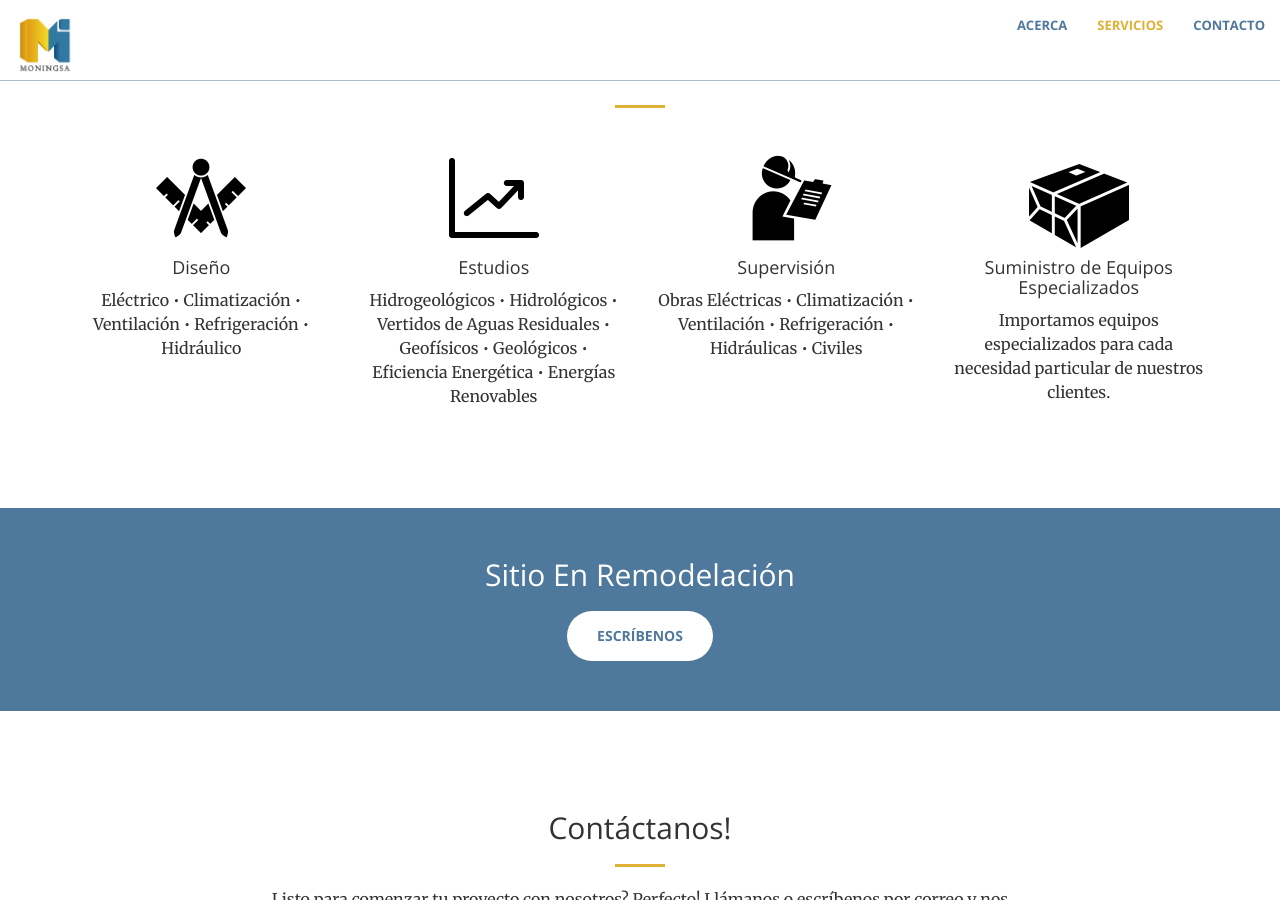
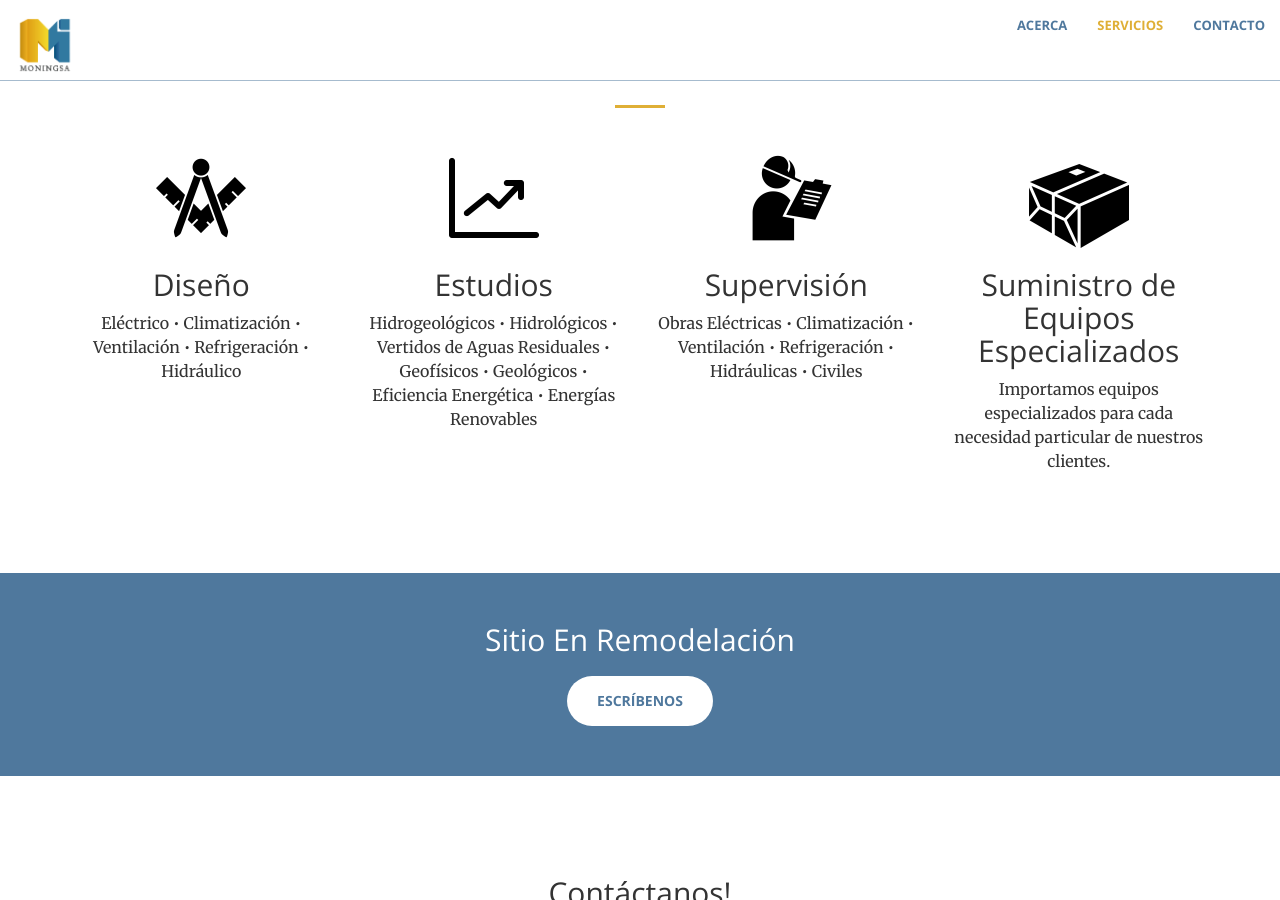
Before and after one commit to Moningsa/moningsa.github.io, a Jekyll site: the page built from index.html, in a window 1280 px wide and 900 px high, scrolled down 1462 px. Built offline with Jekyll 4.4.1, drawn with Linux system fonts in a browser that asks for light colours.

```diff
--- a/_includes/services.html
+++ b/_includes/services.html
@@ -12,7 +12,7 @@
             <div class="col-lg-3 col-md-6 text-center">
                 <div class="service-box">
                     <img src="img/icono-diseno.png" style="width:100px;height:100px;">
-          <h4>Diseño</h4>
+          <h2>Diseño</h2>
           <p>
             Eléctrico &bull; Climatización &bull; Ventilación &bull; Refrigeración &bull; Hidráulico
           </p>
@@ -21,7 +21,7 @@
             <div class="col-lg-3 col-md-6 text-center">
                 <div class="service-box">
                      <img src="img/icono-estudios.png" style="width:100px;height:100px;">
-          <h4>Estudios</h4>
+          <h2>Estudios</h2>
           <p>
             Hidrogeológicos &bull; Hidrológicos &bull; Vertidos de Aguas Residuales &bull; Geofísicos &bull; Geológicos &bull; Eficiencia Energética &bull; Energías Renovables
           </p>
@@ -30,7 +30,7 @@
             <div class="col-lg-3 col-md-6 text-center">
                 <div class="service-box">
                      <img src="img/icono-supervision.png" style="width:100px;height:100px;">
-          <h4>Supervisión</h4>
+          <h2>Supervisión</h2>
           <p>
             Obras Eléctricas &bull; Climatización &bull; Ventilación &bull; Refrigeración &bull; Hidráulicas &bull; Civiles
           </p>
@@ -39,7 +39,7 @@
             <div class="col-lg-3 col-md-6 text-center">
                 <div class="service-box">
                     <img src="img/icono-equipos.png" style="width:100px;height:100px;">
-          <h4>Suministro de Equipos Especializados</h4>
+          <h2>Suministro de Equipos Especializados</h2>
          <p>Importamos equipos especializados para cada necesidad particular de nuestros clientes.</p>
                 </div>
             </div>
```
